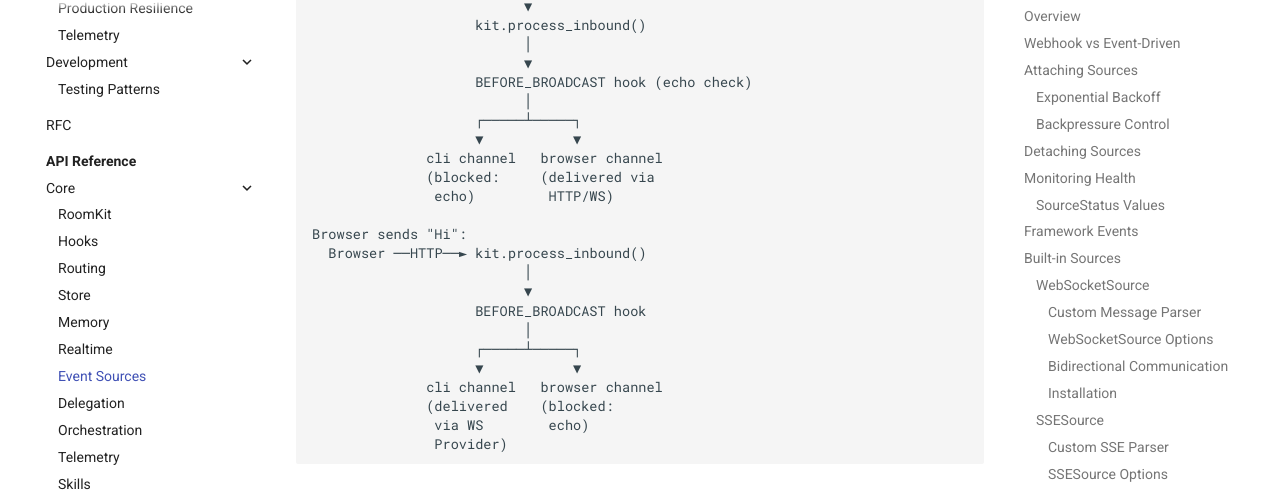
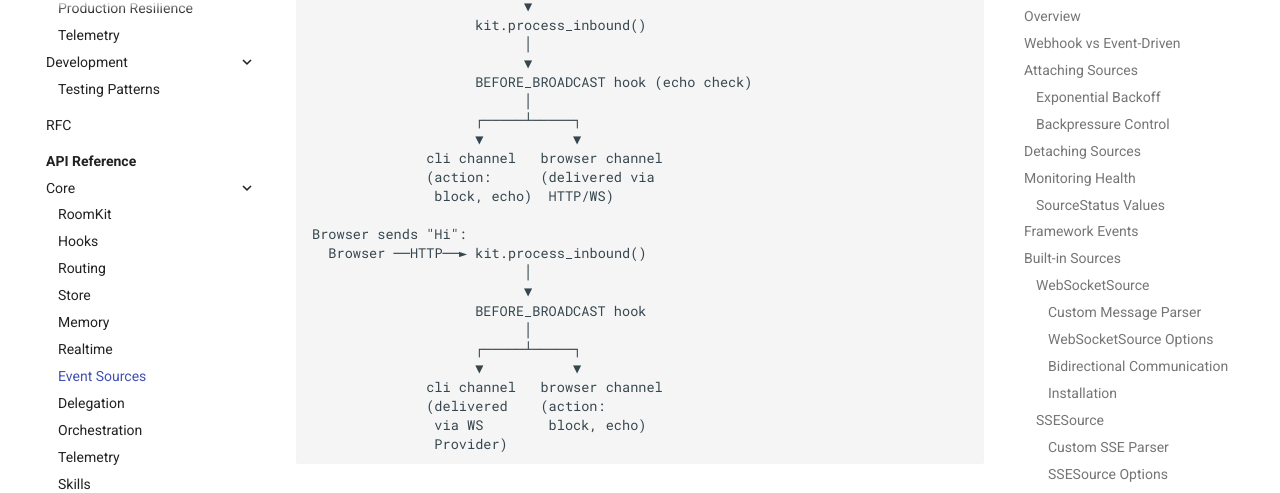
Before and after one commit to roomkit-live/roomkit-docs, an MkDocs documentation site: the page built from docs/api/sources.md, in a window 1280 px wide and 900 px high, scrolled down 21517 px. Shown: the part 92-585 px from the top of the window. Built offline with MkDocs 1.6.1 and Material for MkDocs 9.7.7, drawn with Linux system fonts in a browser that asks for light colours; comment, search, counter and statistics services are not loaded; some of the changed text lies outside the part shown.

Commit message:
docs: fix HookResult API usage in sources.md
Update outdated HookResult constructor calls to use the current API:
- HookResult(blocked=True, reason=...) → HookResult.block(...)
- HookResult() → HookResult.allow()
- result.blocked → result.action == "block"
- Update diagram references to match action-based model

Co-Authored-By: Claude Opus 4.6 (1M context) <noreply@anthropic.com>

````diff
--- a/docs/api/sources.md
+++ b/docs/api/sources.md
@@ -609,7 +609,7 @@ class MySource(SourceProvider):
 
             # Emit into RoomKit pipeline
             result = await emit(message)
-            if result.blocked:
+            if result.action == "block":
                 print(f"Message blocked: {result.reason}")
 
     async def stop(self) -> None:
@@ -903,8 +903,8 @@ from roomkit import HookTrigger, HookResult
 async def prevent_echo(event, context):
     # Don't send back to the channel that originated the message
     if event.channel_id == context.target_channel_id:
-        return HookResult(blocked=True, reason="echo prevention")
-    return HookResult()
+        return HookResult.block("echo prevention")
+    return HookResult.allow()
 ```
 
 Or use room-level channel filtering if you want more control:
@@ -914,14 +914,14 @@ Or use room-level channel filtering if you want more control:
 @kit.hook(HookTrigger.BEFORE_INBOUND)
 async def tag_source(event, context):
     context.metadata["source_channel"] = event.channel_id
-    return HookResult()
+    return HookResult.allow()
 
 @kit.hook(HookTrigger.BEFORE_BROADCAST)
 async def skip_source_channel(event, context):
     source_channel = context.metadata.get("source_channel")
     if source_channel == context.target_channel_id:
-        return HookResult(blocked=True)
-    return HookResult()
+        return HookResult.block()
+    return HookResult.allow()
 ```
 
 ### Complete Example: Browser + CLI Chat
@@ -947,8 +947,8 @@ kit.register_provider("cli", cli_provider)
 @kit.hook(HookTrigger.BEFORE_BROADCAST)
 async def prevent_echo(event, context):
     if event.channel_id == context.target_channel_id:
-        return HookResult(blocked=True, reason="echo")
-    return HookResult()
+        return HookResult.block("echo")
+    return HookResult.allow()
 
 # --- Browser WebSocket Endpoint ---
 @app.websocket("/chat/{room_id}/{user_id}")
@@ -1004,8 +1004,8 @@ CLI sends "Hello":
                     ┌─────┴─────┐
                     ▼           ▼
               cli channel   browser channel
-              (blocked:     (delivered via
-               echo)         HTTP/WS)
+              (action:      (delivered via
+               block, echo)  HTTP/WS)
 
 Browser sends "Hi":
   Browser ──HTTP──► kit.process_inbound()
@@ -1016,8 +1016,8 @@ Browser sends "Hi":
                     ┌─────┴─────┐
                     ▼           ▼
               cli channel   browser channel
-              (delivered    (blocked:
-               via WS        echo)
+              (delivered    (action:
+               via WS        block, echo)
                Provider)
 ```
 
````
